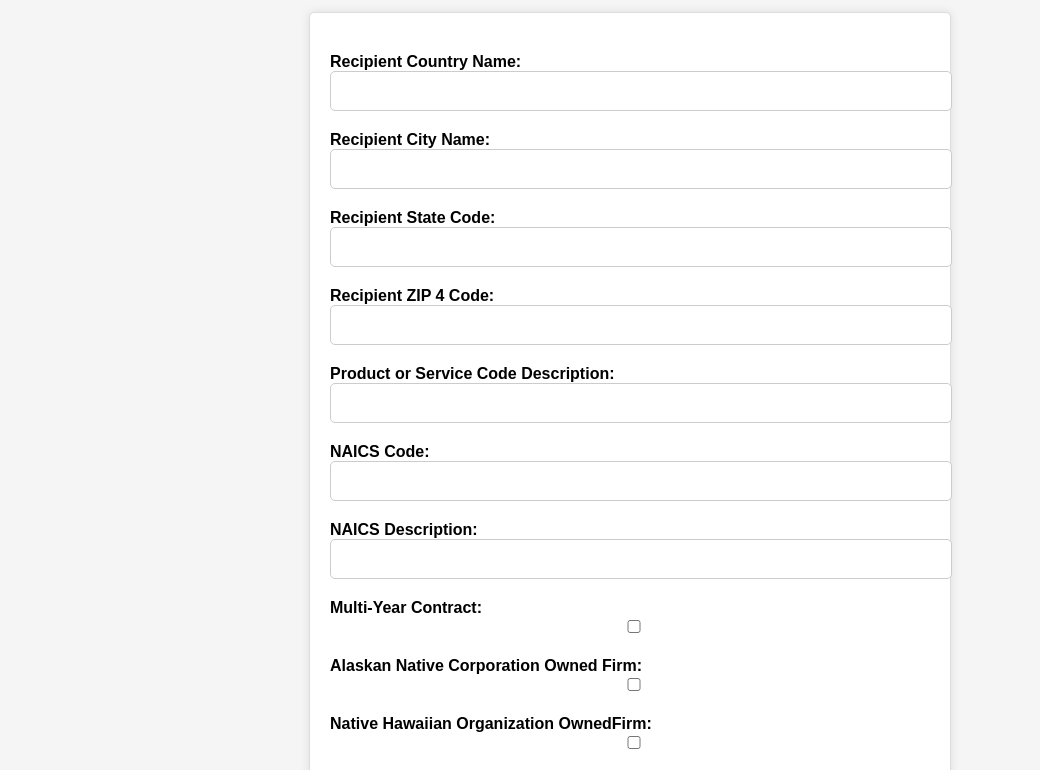
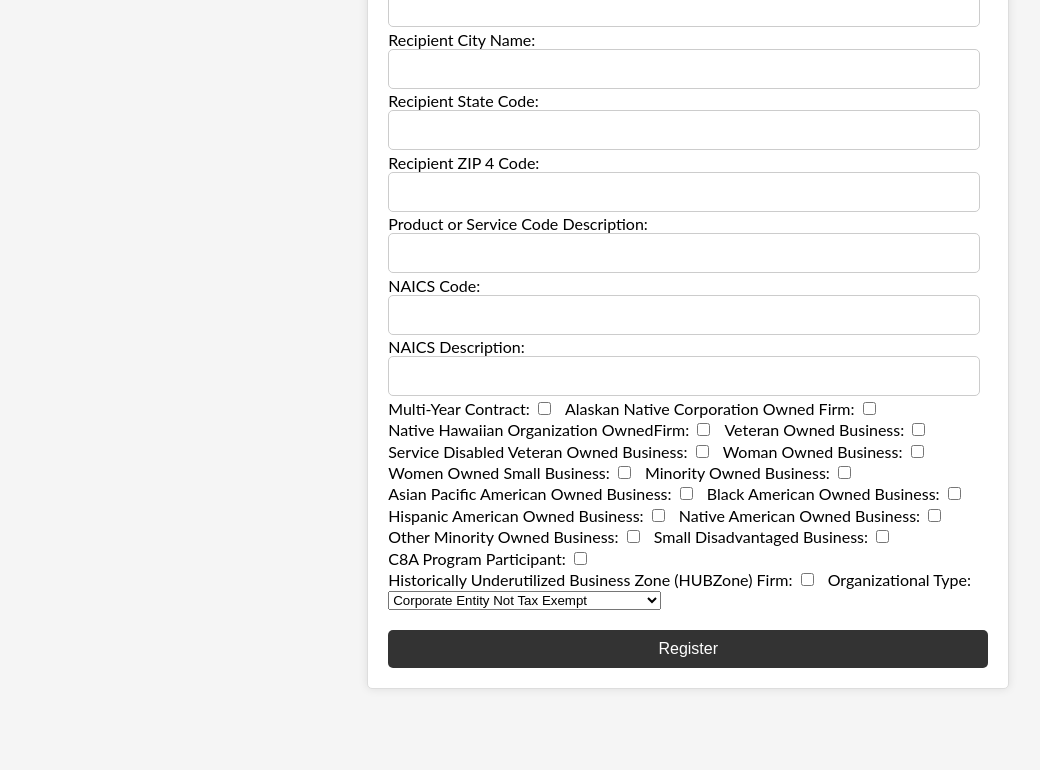
Before and after one commit to He7300/BitCamp2023, a plain HTML site: page templates/register.html in a window 1280 px wide. Shown: the part 125-895 px from the top of the page, without its empty margins (10-1050 px from the left). Drawn offline with Linux system fonts and the light colour scheme.

Commit message:
register

```diff
--- a/templates/register.html
+++ b/templates/register.html
@@ -25,18 +25,26 @@
 		}
 
 		label {
-			display: block;
-			font-size: 16px;
-			font-weight: bold;
-			margin-top: 20px;
+  			display: inline-block;
+  			vertical-align: middle;
 		}
 
-		input[type="text"], input[type="checkbox"] {
+
+		.container {
+			max-width: 1200px;
+			margin: 0 auto;
+			padding: 20px;
+			display: flex;
+			flex-wrap: wrap;
+			justify-content: space-between;
+			font-family: 'Lato', Courier, monospace;
+		}
+		input[type="text"] {
 			border: 1px solid #ccc;
 			border-radius: 5px;
 			font-size: 16px;
 			padding: 10px;
-			width: 100%;
+			width: 95%;
 		}
 
 		input[type="submit"] {
@@ -50,13 +58,20 @@
 			padding: 10px;
 			width: 100%;
 		}
+		input[type="checkbox"] {
+			padding: 10px;
 
+			display: inline-block;
+			margin-right: 10px;
+			vertical-align: middle;
+			}
 		input[type="submit"]:hover {
 			background-color: #555;
 		}
+
 	</style>
 </head>
-<body>
+<body class = "container">
 	<h1>Register</h1>
 	<form method="POST" action="/register">
 		<label for="recipient-country-name">Recipient Country Name:</label>
```
Also changed, not shown: 1 other file.
